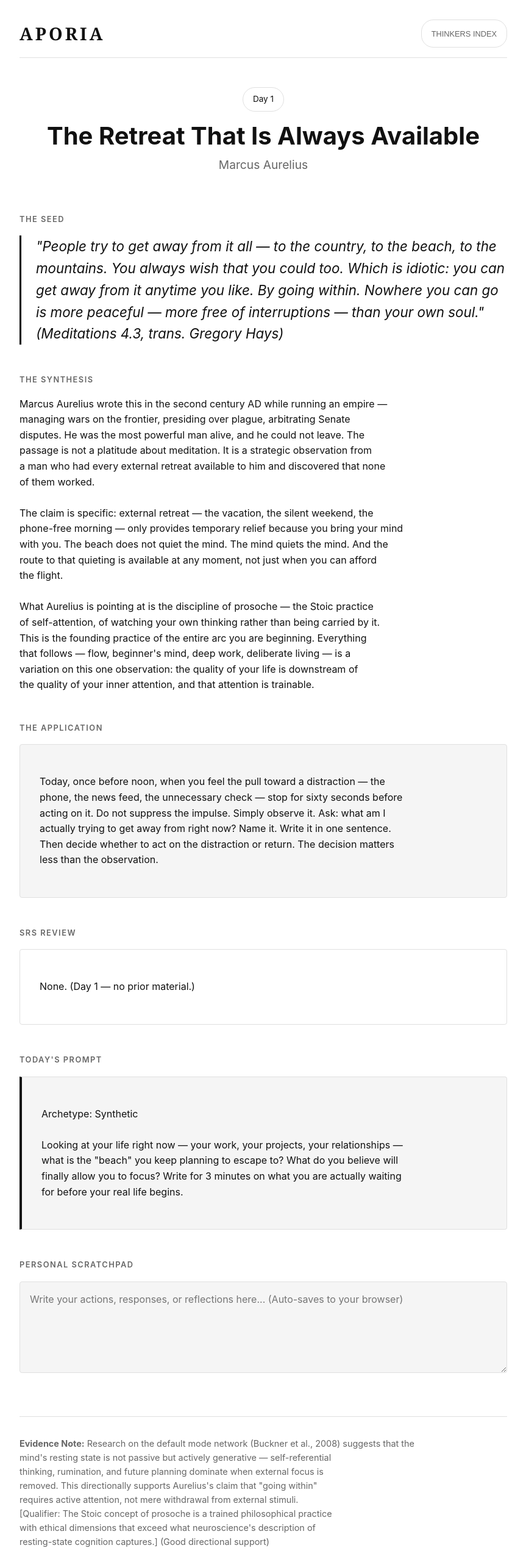
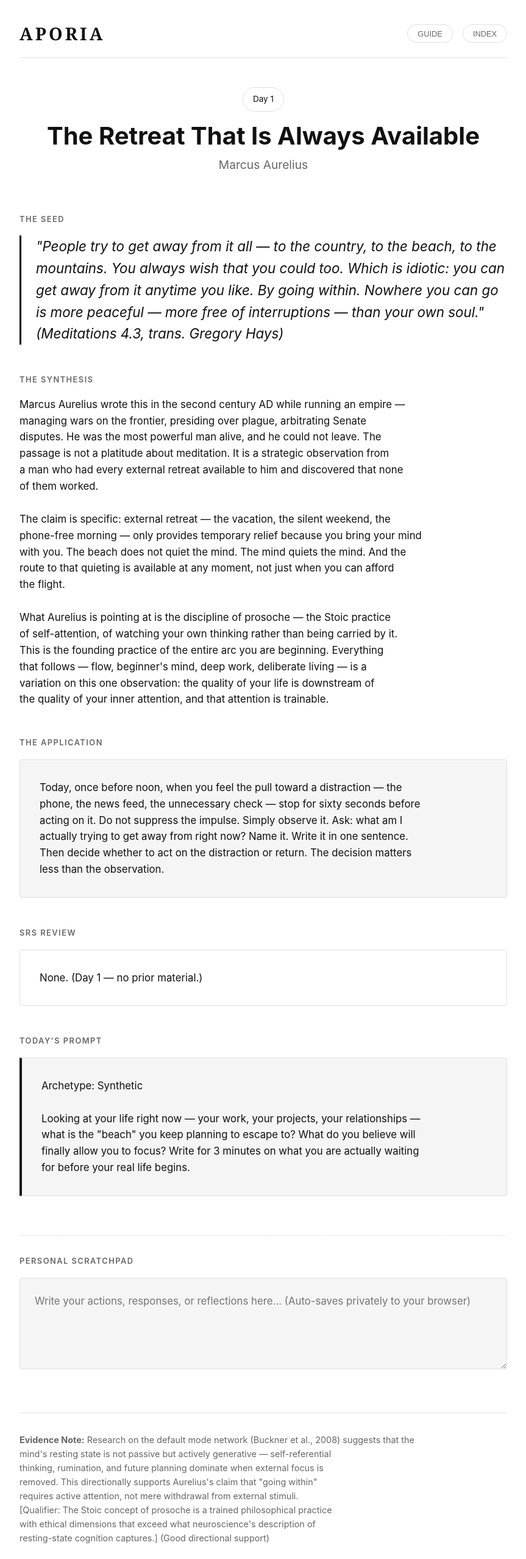
Before and after one commit to rdavidboucher/aporia-calendar, a React (Vite) app in the folder aporia-project/web-app/: page / in a window 1280 px wide. Shown: the top 2556 px of the page at 61% size, without its empty margins (208-1071 px from the left). Built offline with nearby package versions, Linux system fonts and the light colour scheme.

Commit message:
Add files via upload

```diff
--- a/aporia-project/web-app/src/App.css
+++ b/aporia-project/web-app/src/App.css
@@ -1,4 +1,4 @@
-/* App.css - Pure Monochrome */
+/* App.css - Pure Monochrome & Aporia Super App */
 
 :root {
   /* Default Light Mode */
@@ -36,23 +36,58 @@ body {
   padding: 2rem;
 }
 
+/* --- TOP NAVIGATION & BUTTONS --- */
 .top-nav {
   display: flex;
   justify-content: space-between;
+  align-items: center;
   border-bottom: 1px solid var(--border);
   padding-bottom: 1rem;
   margin-bottom: 3rem;
-  font-size: 0.9rem;
-  color: var(--text-muted);
-  text-transform: uppercase;
-  letter-spacing: 1px;
 }
 
 .brand {
+  font-family: 'Georgia', serif;
+  font-size: 1.8rem;
+  letter-spacing: 4px;
   font-weight: 700;
   color: var(--text-main);
+  transition: opacity 0.2s;
 }
 
+.brand:hover {
+  opacity: 0.7;
+}
+
+.nav-actions {
+  display: flex;
+  gap: 1rem;
+}
+
+.nav-toggle {
+  background: transparent;
+  border: 1px solid var(--border);
+  color: var(--text-muted);
+  padding: 0.4rem 1rem;
+  border-radius: 20px;
+  cursor: pointer;
+  font-size: 0.8rem;
+  text-transform: uppercase;
+  transition: all 0.2s;
+}
+
+.nav-toggle:hover {
+  color: var(--text-main);
+  border-color: var(--text-main);
+}
+
+.nav-toggle.active {
+  background: var(--text-main);
+  color: var(--bg-color);
+  border-color: var(--text-main);
+}
+
+/* --- ENTRY HEADERS --- */
 .entry-header {
   text-align: center;
   margin-bottom: 4rem;
@@ -82,6 +117,7 @@ body {
   margin: 0;
 }
 
+/* --- CONTENT BLOCKS --- */
 .section-block {
   margin-bottom: 3rem;
 }
@@ -112,6 +148,39 @@ body {
   border: 1px solid var(--border);
 }
 
+.body-text {
+  margin: 0;
+  font-size: 1.05rem;
+}
+
+/* --- THE SCRATCHPAD --- */
+.scratchpad-container {
+  margin-top: 4rem;
+  border-top: 1px dashed var(--border);
+  padding-top: 2rem;
+}
+
+.scratchpad {
+  width: 100%;
+  min-height: 150px;
+  background-color: var(--surface-color);
+  color: var(--text-main);
+  border: 1px solid var(--border);
+  border-radius: 4px;
+  padding: 1.5rem;
+  font-family: 'Inter', -apple-system, sans-serif;
+  font-size: 1.05rem;
+  line-height: 1.6;
+  resize: vertical;
+  box-sizing: border-box;
+}
+
+.scratchpad:focus {
+  outline: none;
+  border-color: var(--text-main);
+}
+
+/* --- FOOTER & TAGS --- */
 .entry-footer {
   margin-top: 4rem;
   padding-top: 2rem;
@@ -135,6 +204,7 @@ body {
   border: 1px solid var(--border);
 }
 
+/* --- NAVIGATION CONTROLS --- */
 .navigation-controls {
   display: flex;
   justify-content: space-between;
@@ -164,60 +234,25 @@ body {
   border-color: var(--border);
 }
 
-/* --- UPDATED BRANDING --- */
-.brand {
-  font-family: 'Georgia', serif; /* Gives it an elegant, classic book feel */
-  font-size: 1.8rem;
-  letter-spacing: 4px;
-  font-weight: 700;
-  color: var(--text-main);
+/* --- GUIDE LIST STYLING --- */
+.guide-list {
+  margin: 1rem 0 0 0;
+  padding-left: 1.5rem;
+  line-height: 1.8;
 }
 
-/* --- THE SCRATCHPAD --- */
-.scratchpad {
-  width: 100%;
-  min-height: 150px;
-  background-color: var(--surface-color);
-  color: var(--text-main);
-  border: 1px solid var(--border);
-  border-radius: 4px;
-  padding: 1rem;
-  font-family: 'Inter', -apple-system, sans-serif;
-  font-size: 1rem;
-  line-height: 1.6;
-  resize: vertical;
-  box-sizing: border-box;
-}
-
-.scratchpad:focus {
-  outline: none;
-  border-color: var(--text-main);
+.guide-list li {
+  margin-bottom: 0.5rem;
 }
 
 /* --- MASTER INDEX VIEWER --- */
-.index-toggle {
-  background: transparent;
-  border: 1px solid var(--border);
-  color: var(--text-muted);
-  padding: 0.4rem 1rem;
-  border-radius: 20px;
-  cursor: pointer;
-  font-size: 0.8rem;
-  text-transform: uppercase;
-  transition: all 0.2s;
+.index-overlay, .guide-view, .content-container {
+  animation: fadeIn 0.3s ease-in-out;
 }
 
-.index-toggle:hover {
-  color: var(--text-main);
-  border-color: var(--text-main);
-}
-
-.index-overlay {
-  background: var(--surface-color);
-  padding: 3rem;
-  border-radius: 8px;
-  border: 1px solid var(--border);
-  margin-top: 2rem;
+@keyframes fadeIn {
+  from { opacity: 0; transform: translateY(10px); }
+  to { opacity: 1; transform: translateY(0); }
 }
 
 .index-grid {
@@ -248,6 +283,7 @@ body {
   padding: 0.2rem 0.5rem;
   border-radius: 4px;
   cursor: pointer;
+  transition: all 0.2s;
 }
 
 .index-day-btn:hover {
--- a/aporia-project/web-app/src/App.jsx
+++ b/aporia-project/web-app/src/App.jsx
@@ -7,19 +7,16 @@ function App() {
   const getTargetDay = () => {
     let startDateStr = localStorage.getItem('aporia_start_date');
     if (!startDateStr) {
-      // If first time opening the app, set today as Day 1
       startDateStr = new Date().toISOString();
       localStorage.setItem('aporia_start_date', startDateStr);
     }
     const startDate = new Date(startDateStr);
     const today = new Date();
-    // Calculate days elapsed
     const diffTime = Math.abs(today - startDate);
     const diffDays = Math.floor(diffTime / (1000 * 60 * 60 * 24));
 
-    const target = diffDays + 1; // Start date = Day 1
+    const target = diffDays + 1;
 
-    // Find the closest available day in the database
     const closestEntry = data.reduce((prev, curr) =>
       Math.abs(curr.day - target) < Math.abs(prev.day - target) ? curr : prev
     );
@@ -30,26 +27,22 @@ function App() {
   const [entry, setEntry] = useState(null);
 
   // --- UI STATES ---
-  const [showIndex, setShowIndex] = useState(false);
+  // currentView can be: 'read', 'index', 'guide'
+  const [currentView, setCurrentView] = useState('read');
   const [notes, setNotes] = useState('');
 
-  // Update entry and load saved notes when day changes
   useEffect(() => {
     const todayEntry = data.find(d => d.day === currentDay);
     setEntry(todayEntry || data[0]);
-
-    // Load local notes for this specific day
     setNotes(localStorage.getItem(`aporia_notes_day_${currentDay}`) || '');
     window.scrollTo({ top: 0, behavior: 'smooth' });
   }, [currentDay]);
 
-  // Save notes locally as user types
   const handleNoteChange = (e) => {
     setNotes(e.target.value);
     localStorage.setItem(`aporia_notes_day_${currentDay}`, e.target.value);
   };
 
-  // --- NAVIGATION LOGIC ---
   const currentIndex = data.findIndex(d => d.day === currentDay);
 
   const goToNextDay = () => {
@@ -62,7 +55,7 @@ function App() {
 
   const jumpToDay = (day) => {
     setCurrentDay(day);
-    setShowIndex(false);
+    setCurrentView('read');
   };
 
   // --- GENERATE INDEX ---
@@ -84,14 +77,86 @@ function App() {
   return (
     <div className="aporia-app">
       <nav className="top-nav">
-        <span className="brand">APORIA</span>
-        <button className="index-toggle" onClick={() => setShowIndex(!showIndex)}>
-          {showIndex ? 'Close Index' : 'Thinkers Index'}
-        </button>
+        <span
+          className="brand"
+          onClick={() => setCurrentView('read')}
+          style={{cursor: 'pointer'}}
+          title="Return to today's reading"
+        >
+          APORIA
+        </span>
+        <div className="nav-actions">
+          <button
+            className={`nav-toggle ${currentView === 'guide' ? 'active' : ''}`}
+            onClick={() => setCurrentView(currentView === 'guide' ? 'read' : 'guide')}
+          >
+            Guide
+          </button>
+          <button
+            className={`nav-toggle ${currentView === 'index' ? 'active' : ''}`}
+            onClick={() => setCurrentView(currentView === 'index' ? 'read' : 'index')}
+          >
+            Index
+          </button>
+        </div>
       </nav>
 
+      {/* --- GUIDE VIEW --- */}
+      {currentView === 'guide' && (
+        <div className="guide-view">
+          <header className="entry-header" style={{ marginBottom: '2rem' }}>
+            <h1 className="entry-title">How to Use Aporia</h1>
+            <h2 className="entry-thinker">The Architecture of the Examined Life</h2>
+          </header>
+
+          <section className="entry-body">
+            <div className="section-block synthesis">
+              <span className="section-label">The Project (The Why)</span>
+              <p className="body-text">
+                Aporia (Greek: ἀπορία) translates to a state of productive confusion—the moment you realize your current maps of reality are insufficient.
+                <br/><br/>
+                This is a 365-day philosophical curriculum designed not for passive reading, but for active practice. The core premise is that wisdom is not merely information; it is maintenance. Understanding the argument that you should not be disturbed by what is outside your control is worth nothing if you are still disturbed by it. Aporia provides the daily friction required to turn comprehension into character.
+              </p>
+            </div>
+
+            <div className="section-block application">
+              <span className="section-label">The Anatomy of a Day</span>
+              <div className="action-card">
+                <p className="body-text">Every day requires roughly 15 minutes of attention, structured as follows:</p>
+                <ul className="guide-list">
+                  <li><strong>The Seed:</strong> A foundational quote from a primary thinker.</li>
+                  <li><strong>The Synthesis:</strong> Contextual framing that connects the historical idea to modern psychological and economic realities.</li>
+                  <li><strong>The Application:</strong> A specific, bounded action to perform that day. Do not skip this. The philosophy lives in the execution.</li>
+                  <li><strong>Today's Prompt:</strong> A writing prompt designed to expose the gap between what you think you believe and how you actually behave.</li>
+                </ul>
+              </div>
+            </div>
+
+            <div className="section-block srs-review">
+              <span className="section-label">The Methodology: Spaced Repetition (SRS)</span>
+              <div className="action-card" style={{ backgroundColor: 'var(--bg-color)', border: '1px solid var(--border)' }}>
+                <p className="body-text">
+                  Human memory degrades predictably. To counteract this, Aporia utilizes a hard-coded <strong>Spaced Repetition System (SRS)</strong>.
+                  <br/><br/>
+                  Throughout the curriculum, you will encounter "SRS Review" blocks prompting you to recall exercises from days or weeks prior. Do not look back at your old notes immediately. Attempt to retrieve the memory cold. The cognitive strain of remembering is exactly what builds the neural pathway. This ensures the concepts accumulate rather than replace one another.
+                </p>
+              </div>
+            </div>
+
+            <div className="section-block seed">
+              <span className="section-label">The Interface</span>
+              <p className="body-text">
+                <strong>The Calendar:</strong> The app tracks your start date. When you return tomorrow, it will automatically place you on the correct day.<br/>
+                <strong>The Scratchpad:</strong> The text area at the bottom of the reading view is private. It saves automatically to your browser's local storage. If you clear your browser cache, these notes will disappear. Consider copying critical insights to a permanent analog journal.<br/>
+                <strong>The Index:</strong> Use the top navigation to trace specific thinkers across the 12 Arcs of the year.
+              </p>
+            </div>
+          </section>
+        </div>
+      )}
+
       {/* --- INDEX VIEW --- */}
-      {showIndex && (
+      {currentView === 'index' && (
         <div className="index-overlay">
           <h2>Master Index of Thinkers</h2>
           <div className="index-grid">
@@ -112,7 +177,7 @@ function App() {
       )}
 
       {/* --- MAIN READING VIEW --- */}
-      {!showIndex && (
+      {currentView === 'read' && (
         <main className="content-container">
           <header className="entry-header">
             <div className="day-badge">Day {entry.day}</div>
@@ -167,7 +232,7 @@ function App() {
               <span className="section-label">Personal Scratchpad</span>
               <textarea
                 className="scratchpad"
-                placeholder="Write your actions, responses, or reflections here... (Auto-saves to your browser)"
+                placeholder="Write your actions, responses, or reflections here... (Auto-saves privately to your browser)"
                 value={notes}
                 onChange={handleNoteChange}
               />
```
